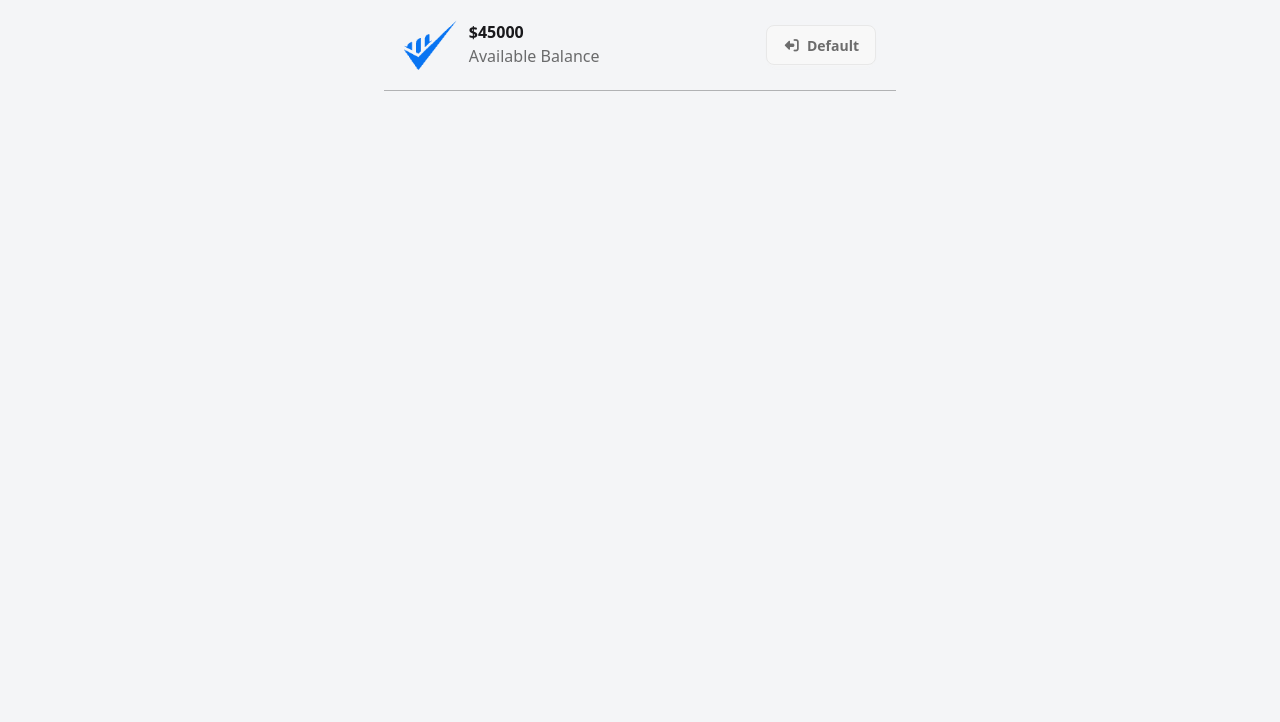
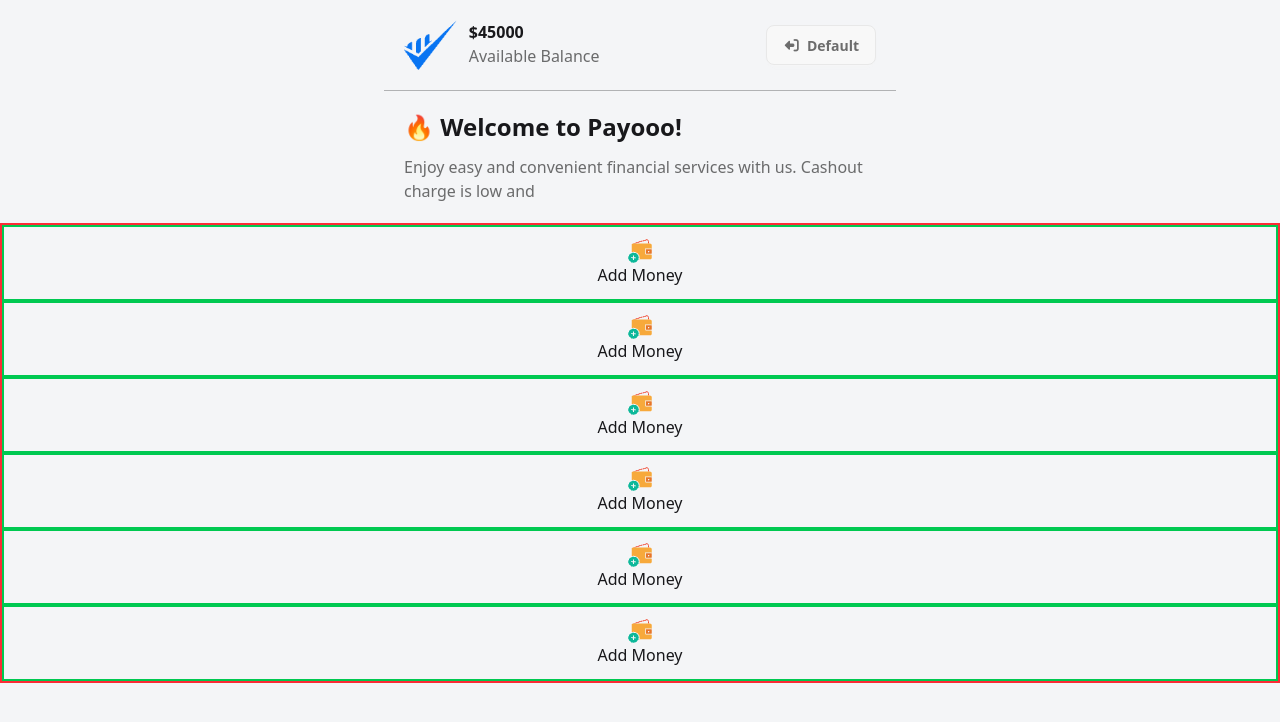
Before and after one commit to 30526/payoo-mobile-banks, a plain HTML site: page home.html in a window 1280 px wide. Drawn offline with nearby package versions, Linux system fonts and the light colour scheme.

Commit message:
added six cards

```diff
--- a/home.html
+++ b/home.html
@@ -16,6 +16,7 @@
 </head>
 
 <body class="bg-[#F4F5F7] h-[100vh]">
+    <!-- header section  -->
     <div class="border-b-1 border-[#08080848] min-h-[50px] flex justify-between items-center
     max-w-lg mx-auto p-5">
         <div class="flex">
@@ -30,6 +31,38 @@
                     class="fa-solid fa-right-from-bracket rotate-180"></i>Default</button>
         </div>
     </div>
+    <!-- main section  -->
+    <div class="main-section max-w-lg mx-auto p-5">
+        <h2 class="text-2xl font-bold mb-3">🔥 Welcome to Payooo!</h2>
+        <p class="text-[#08080895]">Enjoy easy and convenient financial services with us. Cashout charge is low and </p>
+    </div>
+
+    <div class="border-2 border-red-500 min-h-[200px] ">
+        <div class="border-2 border-green-500 text-center p-3">
+            <img class=" mx-auto" src="assets/wallet1.png" alt="">
+            <h2>Add Money</h2>
+        </div>
+        <div class="border-2 border-green-500 text-center p-3">
+            <img class=" mx-auto" src="assets/wallet1.png" alt="">
+            <h2>Add Money</h2>
+        </div>
+        <div class="border-2 border-green-500 text-center p-3">
+            <img class=" mx-auto" src="assets/wallet1.png" alt="">
+            <h2>Add Money</h2>
+        </div>
+        <div class="border-2 border-green-500 text-center p-3">
+            <img class=" mx-auto" src="assets/wallet1.png" alt="">
+            <h2>Add Money</h2>
+        </div>
+        <div class="border-2 border-green-500 text-center p-3">
+            <img class=" mx-auto" src="assets/wallet1.png" alt="">
+            <h2>Add Money</h2>
+        </div>
+        <div class="border-2 border-green-500 text-center p-3">
+            <img class=" mx-auto" src="assets/wallet1.png" alt="">
+            <h2>Add Money</h2>
+        </div>
+    </div>
 </body>
 
 </html>
```
